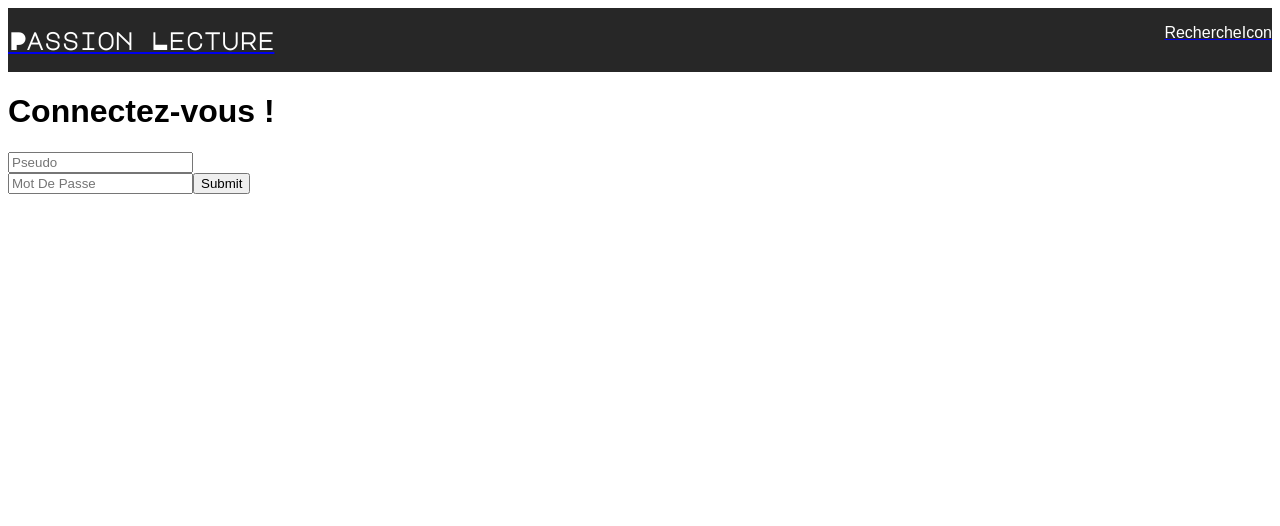
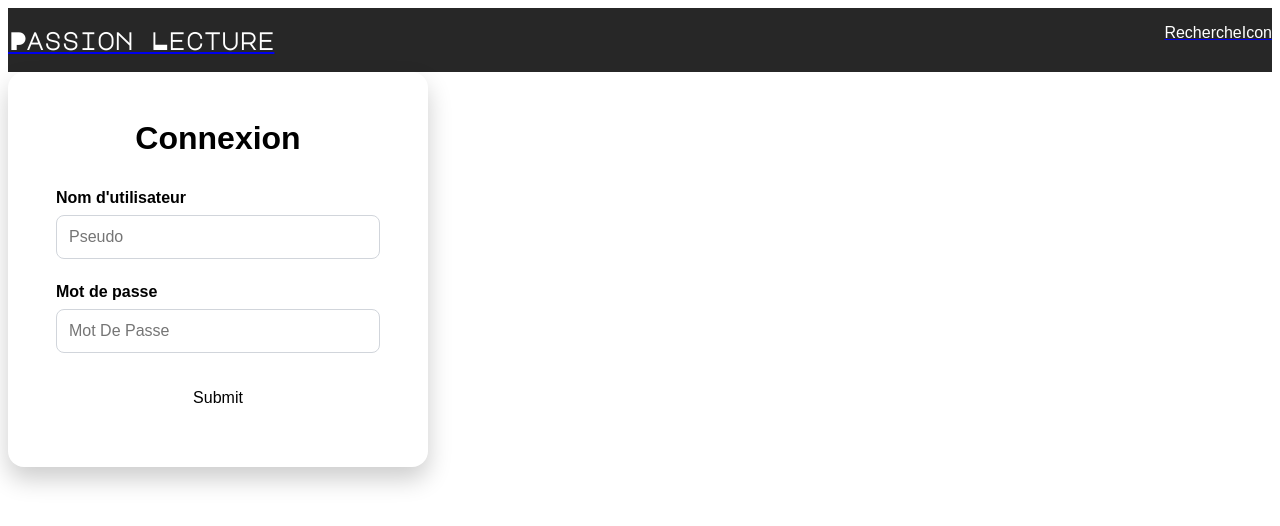
Before and after one commit to ASETML/P_Web295, a Vue app in the folder frontend/PassionLecture/: page /connexion in a window 1280 px wide. Shown: the top 526 px of the page. Built offline with nearby package versions, Linux system fonts and the light colour scheme.

Commit message:
Ajout du css de la page de connexion

```diff
--- a/frontend/PassionLecture/src/views/ConnexionView.vue
+++ b/frontend/PassionLecture/src/views/ConnexionView.vue
@@ -1,11 +1,19 @@
 <template>
-  <div class="connexion">
-    <h1>Connectez-vous !</h1>
-    <form @submit.prevent="connexion">
-      <input type="text" id="pseudo" v-model="pseudo" placeholder="Pseudo" /> <br />
-      <input type="password" id="password" v-model="password" placeholder="Mot De Passe" />
-      <input type="submit" value="Submit" />
-    </form>
+  <div class="login-wrapper">
+    <div class="login-box">
+      <h2 class="login-title">Connexion</h2>
+      <form class="login-form" @submit.prevent="connexion">
+        <div class="input-group">
+          <label for="username">Nom d'utilisateur</label>
+          <input type="text" id="pseudo" v-model="pseudo" placeholder="Pseudo" required /> <br />
+        </div>
+        <div class="input-group">
+          <label for="password">Mot de passe</label>
+          <input type="password" id="password" v-model="password" placeholder="Mot De Passe" />
+        </div>
+        <input type="submit" class="login-btn" value="Submit" />
+      </form>
+    </div>
   </div>
 </template>
 <script setup>
@@ -28,3 +36,113 @@ const connexion = () => {
     })
 }
 </script>
+<style scoped>
+/* Couleurs personnalisées */
+:root {
+  --primary: #4f46e5;
+  --primary-dark: #4338ca;
+  --accent: #f59e0b;
+  --bg: #f3f4f6;
+  --white: #ffffff;
+  --gray-dark: #1f2937;
+}
+
+/* Reset */
+* {
+  margin: 0;
+  padding: 0;
+  box-sizing: border-box;
+}
+
+/* Corps */
+body {
+  font-family: 'Segoe UI', Tahoma, Geneva, Verdana, sans-serif;
+  background: linear-gradient(to right, var(--primary), var(--accent));
+  min-height: 100vh;
+  display: grid;
+  place-items: center;
+}
+
+/* Conteneur centré */
+.login-wrapper {
+  background-color: var(--bg);
+  padding: 3rem;
+  border-radius: 16px;
+  box-shadow: 0 12px 24px rgba(0, 0, 0, 0.2);
+  width: 100%;
+  max-width: 420px;
+}
+
+/* Titre */
+.login-title {
+  text-align: center;
+  margin-bottom: 2rem;
+  color: var(--gray-dark);
+  font-size: 2rem;
+}
+
+/* Formulaire */
+.login-form {
+  display: flex;
+  flex-direction: column;
+}
+
+/* Groupe de champ */
+.input-group {
+  margin-bottom: 1.5rem;
+}
+
+.input-group label {
+  display: block;
+  margin-bottom: 0.5rem;
+  color: var(--gray-dark);
+  font-weight: bold;
+}
+
+.input-group input {
+  width: 100%;
+  padding: 0.75rem;
+  border: 1px solid #d1d5db;
+  border-radius: 8px;
+  font-size: 1rem;
+  transition: border-color 0.3s ease;
+}
+
+.input-group input:focus {
+  border-color: var(--primary);
+  outline: none;
+}
+
+/* Bouton */
+.login-btn {
+  padding: 0.75rem;
+  background-color: var(--primary);
+  color: var(--white);
+  border: none;
+  border-radius: 8px;
+  font-size: 1rem;
+  cursor: pointer;
+  transition: background-color 0.3s ease;
+}
+
+.login-btn:hover {
+  background-color: var(--primary-dark);
+}
+
+/* Lien */
+.login-link {
+  text-align: center;
+  margin-top: 1.5rem;
+  font-size: 0.9rem;
+}
+
+.login-link a {
+  color: var(--primary);
+  text-decoration: none;
+  font-weight: 500;
+}
+
+.login-link a:hover {
+  text-decoration: underline;
+}
+</style>
```
